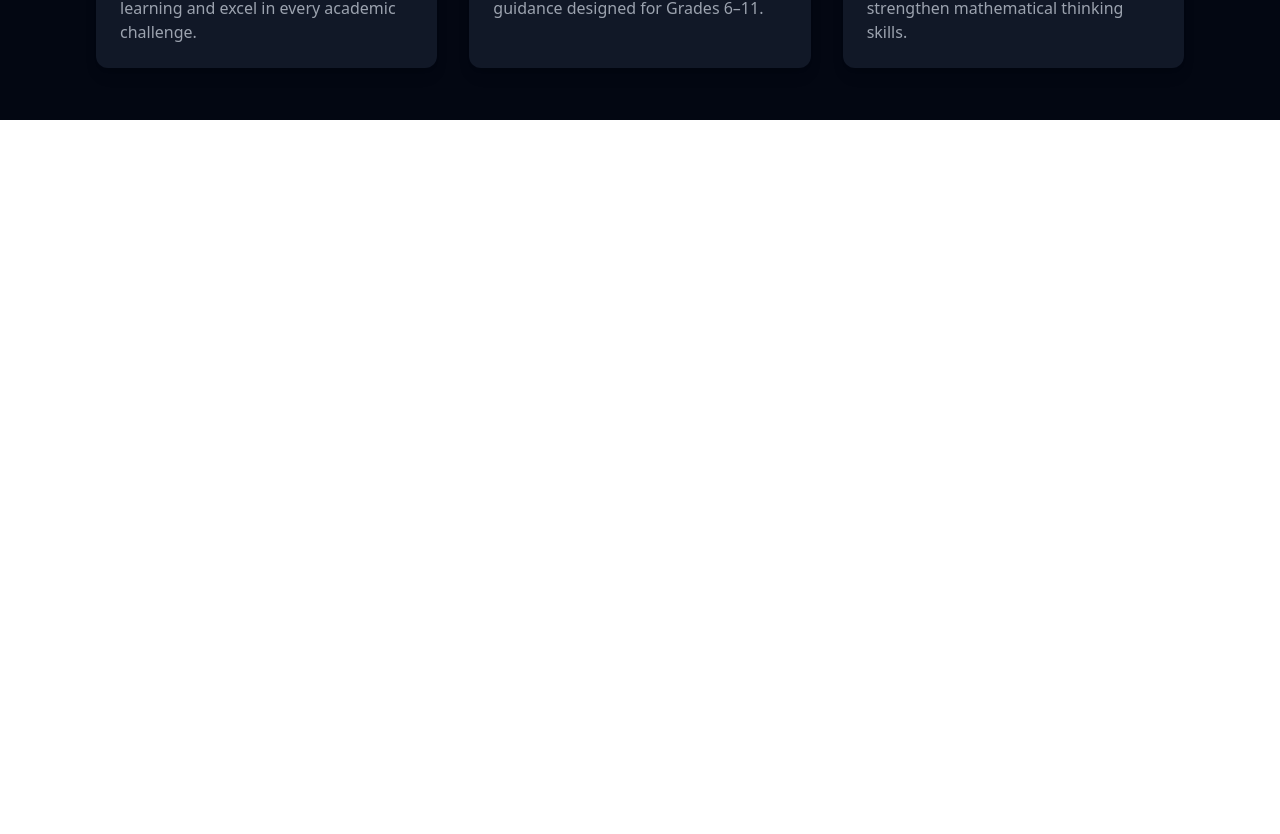
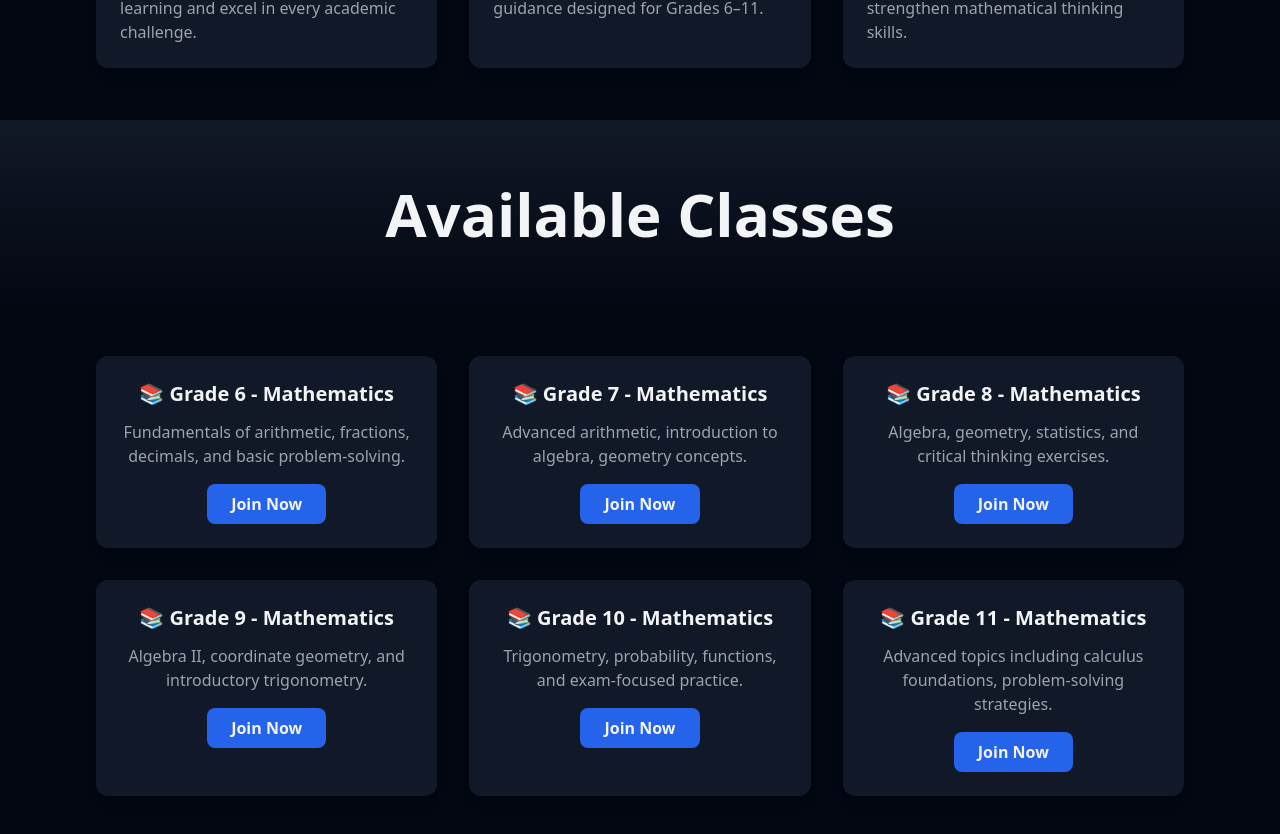
Before and after one commit to Kavithma-Thushal/kavithma-nextgen-academy, a React (Vite) app: page / in a window 1280 px wide. Shown: the part 1480-2314 px from the top of the page. Before the commit the page ends 1600 px from the top, so only its background shows below. Built offline with nearby package versions, Linux system fonts and the light colour scheme.

Commit message:
Available classes Updated

```diff
--- a/src/App.tsx
+++ b/src/App.tsx
@@ -1,11 +1,13 @@
 import Home from "./views/pages/home.tsx";
 import About from "./views/pages/about.tsx";
+import Classes from "./views/pages/classes.tsx";
 
 export default function App() {
     return (
         <div>
             <Home/>
             <About/>
+            <Classes/>
         </div>
     )
 }
--- /dev/null
+++ b/src/views/pages/classes.tsx
@@ -0,0 +1,68 @@
+export default function Classes() {
+    const classList = [
+        {
+            grade: "Grade 6",
+            subject: "Mathematics",
+            description: "Fundamentals of arithmetic, fractions, decimals, and basic problem-solving."
+        },
+        {
+            grade: "Grade 7",
+            subject: "Mathematics",
+            description: "Advanced arithmetic, introduction to algebra, geometry concepts."
+        },
+        {
+            grade: "Grade 8",
+            subject: "Mathematics",
+            description: "Algebra, geometry, statistics, and critical thinking exercises."
+        },
+        {
+            grade: "Grade 9",
+            subject: "Mathematics",
+            description: "Algebra II, coordinate geometry, and introductory trigonometry."
+        },
+        {
+            grade: "Grade 10",
+            subject: "Mathematics",
+            description: "Trigonometry, probability, functions, and exam-focused practice."
+        },
+        {
+            grade: "Grade 11",
+            subject: "Mathematics",
+            description: "Advanced topics including calculus foundations, problem-solving strategies."
+        },
+    ];
+
+    return (
+        <div className="min-h-screen bg-gray-950 text-gray-100">
+
+            <section className="text-center px-4 py-16 bg-gradient-to-b from-gray-900 to-gray-950">
+                <h1 className="text-4xl md:text-6xl font-extrabold">
+                    Available Classes
+                </h1>
+            </section>
+
+            <section className="px-4 sm:px-6 lg:px-8 py-12 max-w-6xl mx-auto">
+                <div className="grid grid-cols-1 sm:grid-cols-2 md:grid-cols-3 gap-6 sm:gap-8">
+                    {classList.map((cls, index) => (
+                        <div key={index}
+                             className="bg-gray-900 p-6 rounded-xl shadow-lg hover:scale-105 transition transform text-center">
+                            <h3 className="text-lg sm:text-xl md:text-xl font-semibold mb-3">
+                                📚 {cls.grade} - {cls.subject}
+                            </h3>
+                            <p className="text-gray-400 text-sm sm:text-base md:text-base">
+                                {cls.description}
+                            </p>
+                            <div className="mt-4 flex justify-center">
+                                <button
+                                    className="px-6 py-2 bg-blue-600 rounded-lg hover:bg-blue-700 transition font-semibold">
+                                    Join Now
+                                </button>
+                            </div>
+                        </div>
+                    ))}
+                </div>
+            </section>
+
+        </div>
+    );
+}
```
